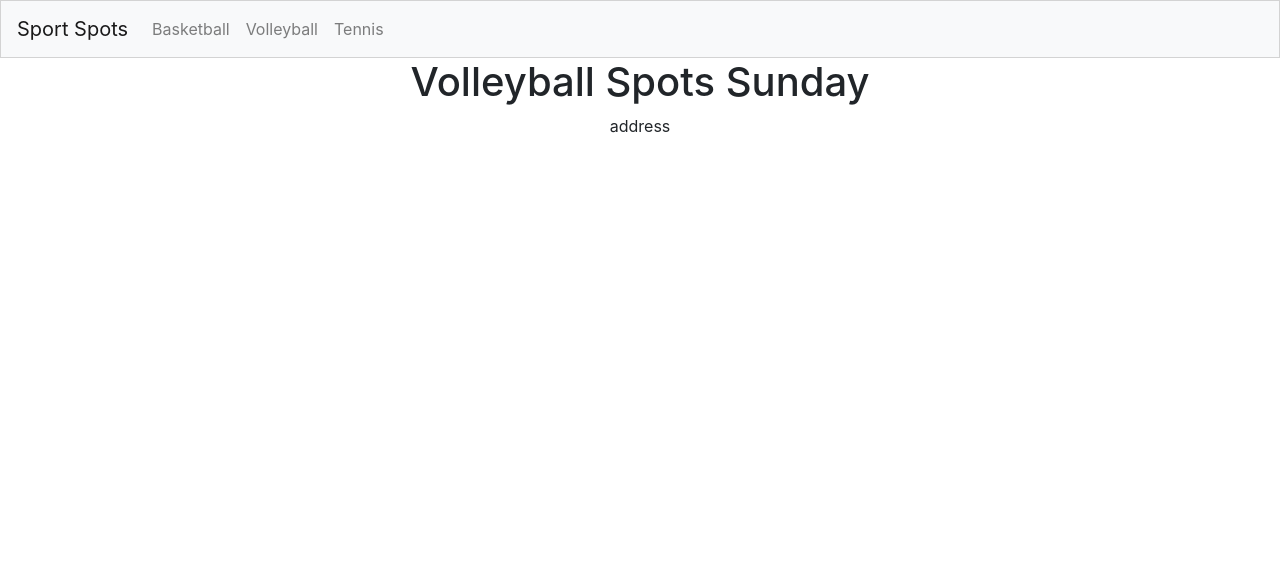
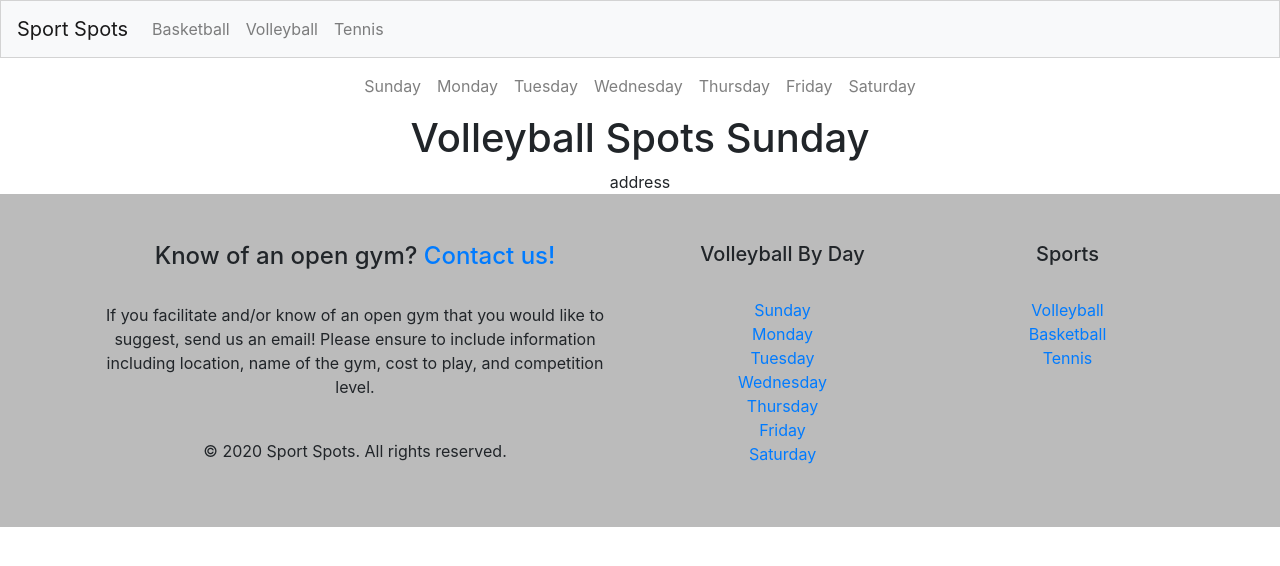
Before and after one commit to Chiemychanga/SportSpots, a React (Create React App) app: page /Volleyball in a window 1280 px wide. Shown: the top 566 px of the page. Built offline with nearby package versions, Linux system fonts and the light colour scheme.

Commit message:
Added Joseph's features but with a little twist with less lines

```diff
--- a/src/components/Volleyball/Friday.js
+++ b/src/components/Volleyball/ComponentDays/Friday.js
@@ -1,5 +1,5 @@
 import React from 'react';
-import { OpenGymInst } from "../OpenGymInst";
+import { OpenGymInst } from "../../OpenGymInst";
 
 export default class Friday extends React.Component {
     render() {
--- a/src/components/Volleyball/Sunday.js
+++ b/src/components/Volleyball/ComponentDays/Saturday.js
@@ -1,13 +1,12 @@
 import React from 'react';
-// import { Navbar, Nav, NavItem, MenuItem, NavDropdown } from 'react-bootstrap';
-import { OpenGymInst } from "../OpenGymInst";
+import { OpenGymInst } from "../../OpenGymInst";
 
-export default class Sunday extends React.Component {
+export default class Saturday extends React.Component {
     render() {
         const gym1 = new OpenGymInst("gymName", "address", "sport", "dayOfWeek", "time", "cost", "levelDescription", "website", "description", "numberOfCourts", "courtType", "minimumAge");
         return (
         <div className="gym-spots">
-        <h1>Volleyball Spots Sunday</h1>
+        <h1>Volleyball Spots Saturday</h1>
         { gym1.gymName }
 
         </div>
--- a/src/components/Volleyball/Saturday.js
+++ b/src/components/Volleyball/ComponentDays/Sunday.js
@@ -1,12 +1,13 @@
 import React from 'react';
-import { OpenGymInst } from "../OpenGymInst";
+// import { Navbar, Nav, NavItem, MenuItem, NavDropdown } from 'react-bootstrap';
+import { OpenGymInst } from "../../OpenGymInst";
 
-export default class Saturday extends React.Component {
+export default class Sunday extends React.Component {
     render() {
         const gym1 = new OpenGymInst("gymName", "address", "sport", "dayOfWeek", "time", "cost", "levelDescription", "website", "description", "numberOfCourts", "courtType", "minimumAge");
         return (
         <div className="gym-spots">
-        <h1>Volleyball Spots Saturday</h1>
+        <h1>Volleyball Spots Sunday</h1>
         { gym1.gymName }
 
         </div>
--- a/src/components/Volleyball/Wednesday.js
+++ b/src/components/Volleyball/ComponentDays/Wednesday.js
@@ -1,7 +1,7 @@
 import React from 'react';
-import { OpenGymInst } from "../OpenGymInst";
-import Conestoga from "./images/conestoga.jpg";
-import CharlesJordanCC from "./images/CharlesJordanCC.jpg";
+import { OpenGymInst } from "../../OpenGymInst";
+import Conestoga from "../images/conestoga.jpg";
+import CharlesJordanCC from "../images/CharlesJordanCC.jpg";
 
 export default class Wednesday extends React.Component {
     render() {
--- a/src/components/Volleyball/Volleyball.js
+++ b/src/components/Volleyball/Volleyball.js
@@ -1,31 +1,108 @@
 import React from 'react';
 // import { Navbar, Nav, NavItem, MenuItem, NavDropdown } from 'react-bootstrap';
 import { BrowserRouter as Router } from 'react-router-dom';
-import Sunday from "./Sunday";
-import Monday from "./Monday";
-import Tuesday from "./Monday";
-import Wednesday from "./Wednesday";
-import Thursday from "./Thursday";
-import Friday from "./Friday";
-import Saturday from "./Saturday";
+import Sunday from "./ComponentDays/Sunday";
+import Saturday from "./ComponentDays/Saturday";
+import Monday from "./ComponentDays/Monday";
+import Tuesday from "./ComponentDays/Tuesday";
+import Wednesday from "./ComponentDays/Wednesday";
+import Thursday from "./ComponentDays/Thursday";
+import Friday from "./ComponentDays/Friday";
 import "../css/content.css";
+import SportFooter from "../SportFooter.js";
 
+var days = ['Sunday', 'Monday', 'Tuesday', 'Wednesday', 'Thursday', 'Friday', 'Saturday'];
 export default class Volleyball extends React.Component {
+    state = {
+        dayOfWeek: ""
+    };
+
+    getDisplay() {
+        var components = [<Sunday />, <Monday />, <Tuesday />, <Wednesday />, <Thursday />, <Friday />, <Saturday />]
+        return components[days.indexOf(this.state.dayOfWeek)];
+    }
+
     render() {
-        var now = new Date();
-        // var days = ['Sunday', 'Monday', 'Tuesday', 'Wednesday', 'Thursday', 'Friday', 'Saturday'];
-        var components = [<Sunday />, <Monday />, <Tuesday />, <Wednesday />, <Thursday />, <Friday />, <Saturday />]
-        var numDay = now.getDay();
-        function Day() {
-            return components[numDay];
+        if (this.state.dayOfWeek === "") {
+            var now = new Date();
+            var components = [<Sunday />, <Monday />, <Tuesday />, <Wednesday />, <Thursday />, <Friday />, <Saturday />]
+            var numDay = now.getDay();
+            this.setState({ dayOfWeek: days[numDay] });
         }
 
         return (
-            <Router>
-                <div className="gym-spots">
-                    <Day></Day>
-                </div>
-            </Router>
+            <div>
+                <nav className="navbar navbar-expand-lg navbar-light">
+                    <button
+                        className="navbar-toggler"
+                        type="button"
+                        data-toggle="collapse"
+                        data-target="#navbarNavAltMarkup"
+                        aria-controls="navbarNavAltMarkup"
+                        aria-expanded="false"
+                        aria-label="Toggle navigation"
+                    >
+                        <span className="navbar-toggler-icon"></span>
+                    </button>
+                    <div className="collapse navbar-collapse" id="navbarNavAltMarkup">
+                        <div id="daysOfWeekNav" className="navbar-nav">
+                            <a
+                                className="nav-item nav-link SundayLink"
+                                onClick={(e) => { this.setState({ dayOfWeek: "Sunday" }) }}
+                                href="#"
+                            >
+                                Sunday
+                            </a>
+                            <a
+                                className="nav-item nav-link MondayLink"
+                                onClick={(e) => { this.setState({ dayOfWeek: "Monday" }) }}
+                                href="#"
+                            >
+                                Monday
+                            </a>
+                            <a
+                                className="nav-item nav-link TuesdayLink"
+                                onClick={(e) => { this.setState({ dayOfWeek: "Tuesday" }) }}
+                                href="#"
+                            >
+                                Tuesday
+                            </a>
+                            <a
+                                className="nav-item nav-link WednesdayLink"
+                                onClick={(e) => { this.setState({ dayOfWeek: "Wednesday" }) }}
+                                href="#"
+                            >
+                                Wednesday
+                            </a>
+                            <a
+                                className="nav-item nav-link ThursdayLink"
+                                onClick={(e) => { this.setState({ dayOfWeek: "Thursday" }) }}
+                                href="#"
+                            >
+                                Thursday
+                            </a>
+                            <a
+                                className="nav-item nav-link FridayLink"
+                                onClick={(e) => { this.setState({ dayOfWeek: "Friday" }) }}
+                                href="#"
+                            >
+                                Friday
+                            </a>
+                            <a
+                                className="nav-item nav-link SaturdayLink"
+                                onClick={(e) => { this.setState({ dayOfWeek: "Saturday" }) }}
+                                href="#"
+                            >
+                                Saturday
+              </a>
+                        </div>
+                    </div>
+                </nav>
+                <Router>
+                    {this.getDisplay()}
+                </Router>
+                <SportFooter sport="Volleyball" />
+            </div>
         )
     }
 }
```
Also changed, not shown: src/components/Header.js (+0 -13 lines), src/components/Volleyball/ComponentDays/Monday.js (renamed from src/components/Volleyball/Monday.js, +4 -4 lines), src/components/Volleyball/ComponentDays/Thursday.js (renamed from src/components/Volleyball/Thursday.js, +5 -5 lines), src/components/Volleyball/ComponentDays/Tuesday.js (renamed from src/components/Volleyball/Tuesday.js, +4 -4 lines), larrysJournal.txt.
